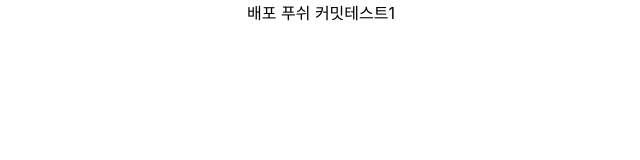
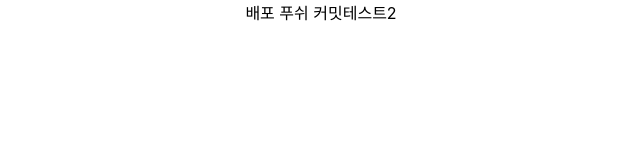
Before and after one commit to rws7130/react-teampj, a React (Create React App) app: page / in a window 1280 px wide. Shown: the top 160 px of the page, without its empty margins (319-959 px from the left). Built offline with nearby package versions, Linux system fonts and the light colour scheme.

Commit message:
푸쉬 / 배포

```diff
--- a/src/App.js
+++ b/src/App.js
@@ -2,7 +2,7 @@ import logo from "./logo.svg";
 import "./App.css";
 
 function App() {
-  return <div className="App">배포 푸쉬 커밋테스트1</div>;
+  return <div className="App">배포 푸쉬 커밋테스트2</div>;
 }
 
 export default App;
```
